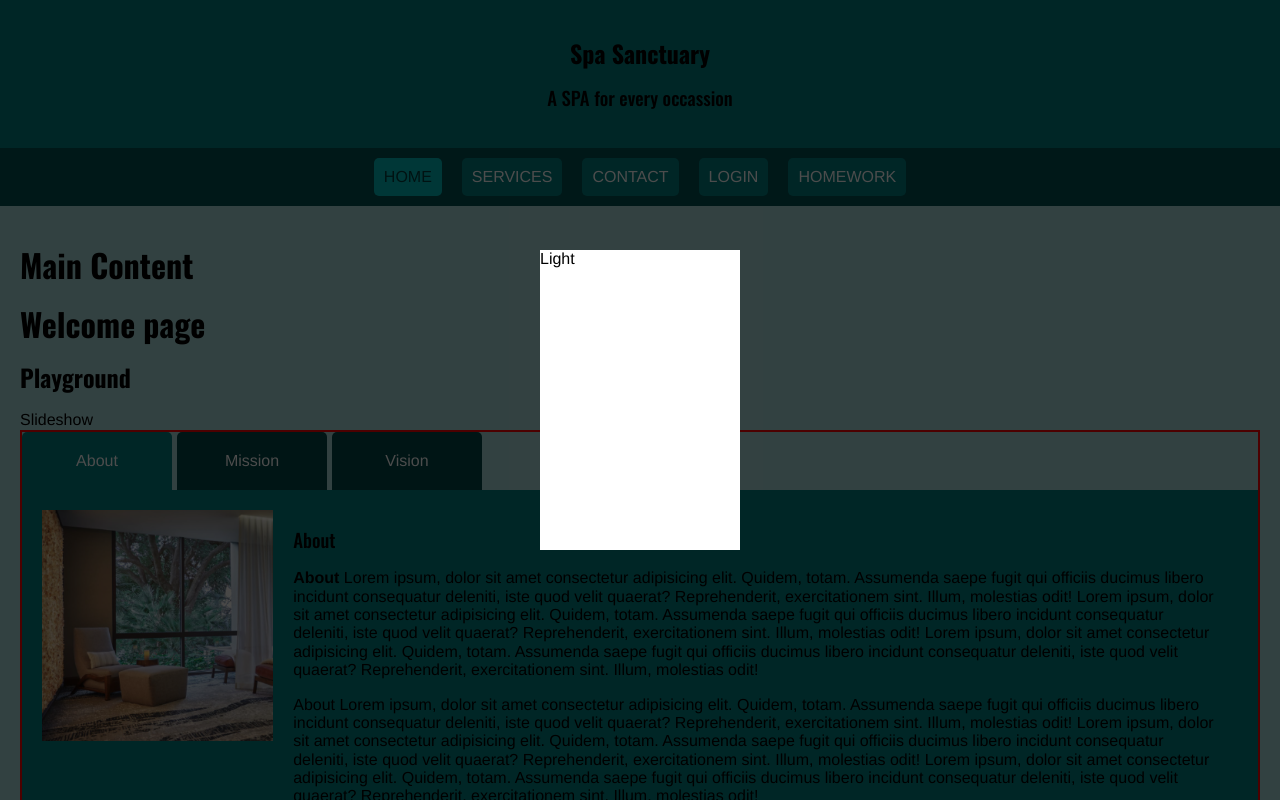
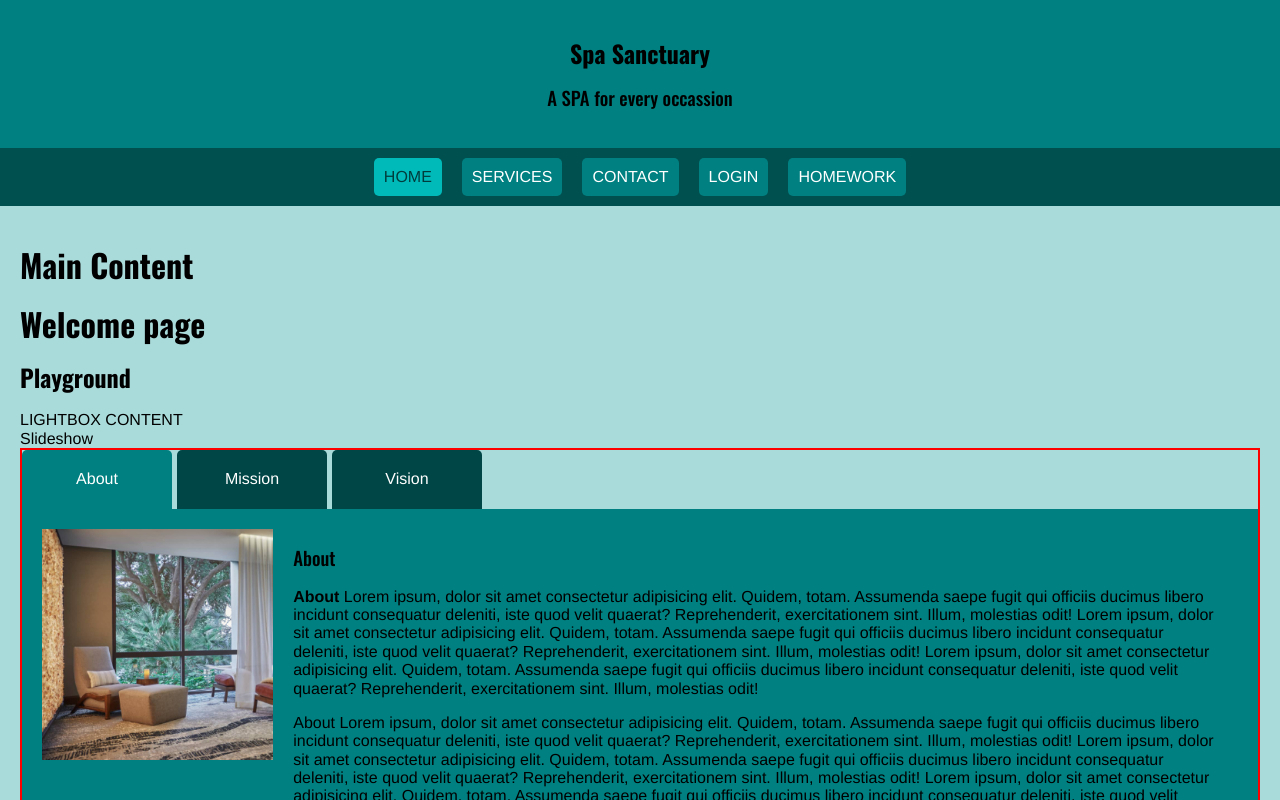
Before and after one commit to rcglamayor/uclax-web1-summer21, a React (Create React App) app: page / in a window 1280 px wide. Shown: the top 800 px of the page. Built offline with nearby package versions, Linux system fonts and the light colour scheme.

Commit message:
lightbox party

```diff
--- /dev/null
+++ b/src/React/Components/Buttons/CloseButton.jsx
@@ -0,0 +1,25 @@
+import React from 'react';
+import styled from 'styled-components';
+
+const CloseButton = ({onClick}) => {
+
+    return (
+        <CloseButtonStyled className='CloseButton' onClick={ onClick }>
+            X
+        </CloseButtonStyled>
+    );
+}
+
+export default CloseButton;
+
+const CloseButtonStyled = styled.div`
+    display: block;
+    width: 25px;
+    height: 25px;
+    border: solid 1px teal;
+    border-radius: 50%;
+    text-align: center;
+    color: #000;
+    background-color: #fff;
+    cursor: pointer;
+`;
--- a/src/React/Components/Lightbox/Dark.jsx
+++ b/src/React/Components/Lightbox/Dark.jsx
@@ -1,13 +1,32 @@
-import React from 'react';
+import React, { useEffect } from 'react';
 import styled from 'styled-components';
 
 import Light from './Light.jsx';
 
-const Dark = () => {
+const Dark = ({showLightUpdate, children}) => {
+
+    useEffect(() => {
+        const handleOnKeyDown = (e) => {
+            // console.log('keycode', event.keyCode);
+
+            if (event.keyCode === 27) {
+                showLightUpdate(false);
+            }
+        }
+
+        document.addEventListener("keydown", handleOnKeyDown, false);
+
+        return () => {
+            document.removeEventListener("keydown", handleOnKeyDown, false);
+        }
+
+    }, []);
 
     return (
         <DarkStyled className='Dark'>
-            <Light />
+            <Light showLightUpdate={ showLightUpdate }>
+                { children }
+            </Light>
         </DarkStyled>
     );
 }
--- a/src/React/Components/Lightbox/Light.jsx
+++ b/src/React/Components/Lightbox/Light.jsx
@@ -1,11 +1,22 @@
 import React from 'react';
 import styled from 'styled-components';
 
-const Light = () => {
+import CloseButton from 'React/Components/Buttons/CloseButton.jsx';
+
+const Light = ({showLightUpdate, children}) => {
+
+    const handleClose = () => {
+        showLightUpdate(false);
+    }
+
+    const handleClick = (event) => {
+        event.stopPropagation();
+    }
 
     return (
-        <LightStyled className='Light'>
-            Light
+        <LightStyled className='Light' onClick={ handleClick }>
+            <CloseButton onClick={ handleClose } />
+            { children }
         </LightStyled>
     );
 }
@@ -23,4 +34,10 @@ const LightStyled = styled.div`
     top: 50%;
 
     transform: translate(-50%, -50%);
+
+    .CloseButton {
+        position: absolute;
+        right: -10px;
+        top: -10px;
+    }
 `;
--- a/src/React/Components/Lightbox/Lightbox.jsx
+++ b/src/React/Components/Lightbox/Lightbox.jsx
@@ -1,13 +1,25 @@
-import React from 'react';
+import React, { useState } from 'react';
 import styled from 'styled-components';
 
 import Dark from './Dark.jsx';
 
-const Lightbox = () => {
+const Lightbox = ({children, LightboxContent}) => {
+
+    const [showLight, showLightUpdate] = useState(false);
+
+    const toggleShowLight = () => {
+        showLightUpdate(!showLight);
+    }
 
     return (
-        <LightboxStyled className='Lightbox'>
-            <Dark />
+        <LightboxStyled className='Lightbox' onClick={ toggleShowLight }>
+            {children}
+            {
+                showLight &&
+                <Dark showLightUpdate={showLightUpdate}>
+                    <LightboxContent />
+                </Dark>
+            }
         </LightboxStyled>
     );
 }
--- a/src/React/Components/Lightbox/Playground.jsx
+++ b/src/React/Components/Lightbox/Playground.jsx
@@ -5,10 +5,18 @@ import Lightbox from './Lightbox.jsx';
 
 const Playground = () => {
 
+    const LightboxContent = () => {
+        return (
+            <div>Content for the lightbox.</div>
+        );
+    }
+
     return (
         <PlaygroundStyled className='Playground'>
             <h2>Playground</h2>
-            <Lightbox />
+            <Lightbox LightboxContent={ LightboxContent }>
+                LIGHTBOX CONTENT
+            </Lightbox>
         </PlaygroundStyled>
     );
 }
--- a/src/React/Pages/Welcome/Staff/StaffMember.jsx
+++ b/src/React/Pages/Welcome/Staff/StaffMember.jsx
@@ -1,12 +1,25 @@
 import React from 'react';
 import styled from 'styled-components';
 
+import Lightbox from 'React/Components/Lightbox/Lightbox.jsx';
+
 const StaffMember = ({member}) => {
+
+    const LightboxContent = () => {
+        return (
+            <div>
+                <img src={ member.image } alt={ member.name } />
+                <h3>{ member.name }</h3>
+            </div>
+        );
+    }
 
     return (
         <StaffMemberStyled className='StaffMember'>
-            <img src={ member.image } alt={ member.name } />
-            <h3>{ member.name }</h3>
+            <Lightbox LightboxContent={ LightboxContent }>
+                <img src={ member.image } alt={ member.name } />
+                <h3>{ member.name }</h3>
+            </Lightbox>
         </StaffMemberStyled>
     );
 }
```
